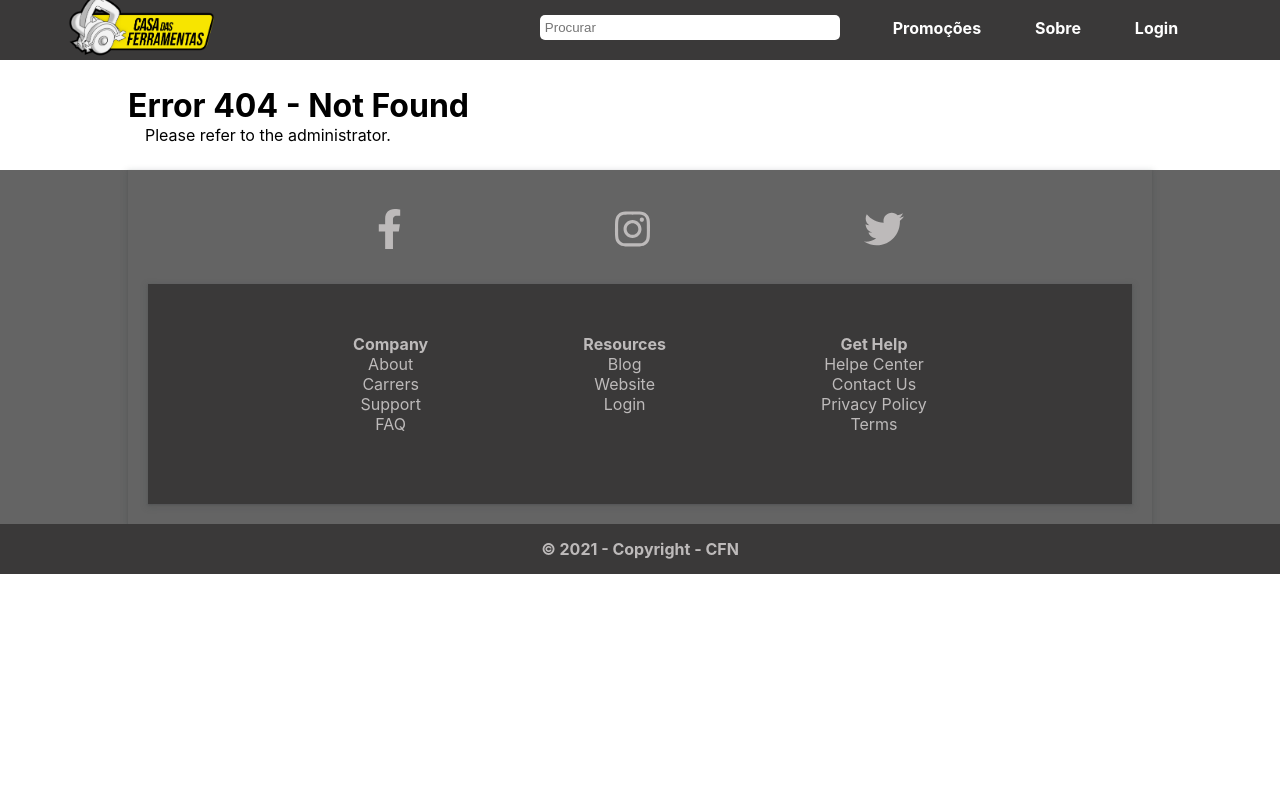
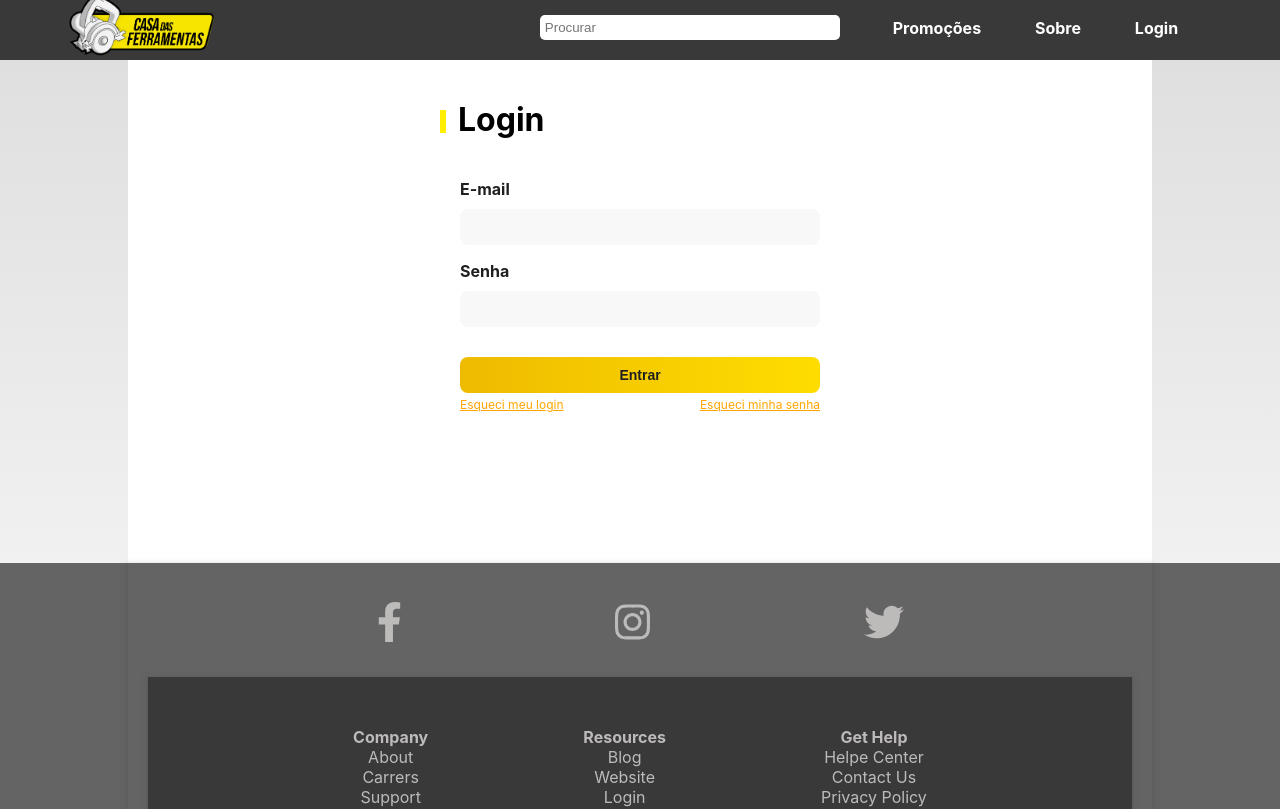
Before and after one commit to RodolfoBelo19/SiteFerramentas, a React (Create React App) app: page /login in a window 1280 px wide. Shown: the top 809 px of the page. Built offline with nearby package versions, Linux system fonts and the light colour scheme.

Commit message:
Make Design Changes

```diff
--- a/src/components/header/Header.jsx
+++ b/src/components/header/Header.jsx
@@ -31,7 +31,7 @@ function Header() {
           <ul className="links">
             <li><Link to={"/"}>Promoções</Link></li>
             <li><Link to={"/sobre"}>Sobre</Link></li>
-            <li><Link to={'/'}>Login</Link></li>
+            <li><Link to={'/login'}>Login</Link></li>
           </ul>
         </div>
 
--- a/src/components/main/Main.jsx
+++ b/src/components/main/Main.jsx
@@ -1,9 +1,15 @@
-/* ALTERAÇÕES MAIN - 26/02/2021 by Leonardo Meira
+/* ALTERAÇÕES MAIN
 
--Adicionado novo componente (StdTitle), cujo propósito é ser um título de estilização padrão para o site.
+26/02/2021 by Leonardo Meira {
+ - Adicionado novo componente (StdTitle), cujo propósito é ser um título de estilização padrão para o site.
 
-- Divs placeholders para produtos substituídas por um componente protótipo de produtos (ProductCard). Imagem do componente importada via CSS, por isso se repete.
-OBS: Precisamos arrumar um jeito de deixar as imagens dinâmicas, mas isso seria mais pra frente, com o uso de banco de dados.
+ - Divs placeholders para produtos substituídas por um componente protótipo de produtos (ProductCard). Imagem do componente importada via CSS, por isso se repete.
+ OBS: Precisamos arrumar um jeito de deixar as imagens dinâmicas, mas isso seria mais pra frente, com o uso de banco de dados.
+}
+
+27/02/2021 by Leonardo Meira {
+ - Adicionado background degradê cinza claro (em todo o site) + 10 produtos em vez de 8 na seção de ofertas
+}
 
 */
 
@@ -45,6 +51,12 @@ function Main() {
                     <ProductCard
                         name="Chave Phillips 2"
                         price="9,99"/>
+                    <ProductCard
+                        name="Chave Phillips 2"
+                        price="9,99"/>
+                    <ProductCard
+                        name="Chave Phillips 2"
+                        price="9,99"/>
                 </div>
             </div>
 
--- a/src/components/product-card/ProductCard.jsx
+++ b/src/components/product-card/ProductCard.jsx
@@ -5,7 +5,7 @@ export default function ProductCard(props) {
         <div className="grid_content">
             <div className="prod-img" alt="prod"/>
             <p className="prod-name">{props.name}</p>
-            <h1 className="prod-price">R$ {props.price}</h1>
+            <p className="prod-price">R$ {props.price}</p>
         </div>
     )
 }
--- a/src/pages/login/Login.jsx
+++ b/src/pages/login/Login.jsx
@@ -1,13 +1,18 @@
 import '../../styles/page_styles/Login.css';
-import '../../components/std-title/StdTitle';
+import { Link } from 'react-router-dom';
+import Header from '../../components/header/Header';
+import Footer from '../../components/footer/Footer';
 import StdTitle from '../../components/std-title/StdTitle';
 
 export default function Login() {
     return (
-        <div className="wrapper">
+        <>
+            <Header />
+            <div className="login-wrapper">
+
+                <div className="form-area">
                     <StdTitle
-                title="Entrar" />
-
+                        title="Login" />
                     <div className="form">
                         <div className="email">
                             <p>E-mail</p>
@@ -21,6 +26,13 @@ export default function Login() {
 
                         <button>Entrar</button>
                     </div>
+                    <footer className="login-footer">
+                        <p><Link className="footer-link" to="/dadada">Esqueci meu login</Link></p>
+                        <p><Link className="footer-link" to="/dadada">Esqueci minha senha</Link></p>
+                    </footer>
                 </div>
+            </div>
+            <Footer />
+        </>
     )
 }
--- a/src/pages/sobre/Sobre.jsx
+++ b/src/pages/sobre/Sobre.jsx
@@ -11,7 +11,7 @@ export default function Sobre() {
             <Header />
                 <div className="wrapper">
                     <div className="title-wrapper">
-                        <div class="title-cursor"></div><h1 className="about-title">Sobre nós</h1>
+                        <div className="title-cursor"></div><h1 className="about-title">Sobre nós</h1>
                     </div>
                     <img className="back-img" src={backImg} alt="Ferramentas"/>
                     <p>Líder absoluta em todo o Grande Rio no segmento de utilidades, a Casa das Ferramentas faz parte do Grupo CFN.</p>
--- a/src/routes.jsx
+++ b/src/routes.jsx
@@ -11,6 +11,7 @@
 import { BrowserRouter, Switch, Route } from 'react-router-dom';
 import Home from './pages/home/Home';
 import Sobre from './pages/sobre/Sobre';
+import Login from './pages/login/Login';
 import NotFound from './pages/not-found/NotFound';
 
 function Routes() {
@@ -19,6 +20,7 @@ function Routes() {
             <Switch>
                 <Route path="/" exact component={Home} />
                 <Route path="/sobre" component={Sobre} />
+                <Route path="/login" component={Login} />
                 <Route component={NotFound} />
             </Switch>
         </BrowserRouter>
--- a/src/styles/component_styles/Main.css
+++ b/src/styles/component_styles/Main.css
@@ -1,21 +1,28 @@
 .main {
-    width: 1000px;
-    margin: 100px auto;
+    width: 80%;
+    margin: 0 auto;
+    padding: 100px 40px;
+    background-color: white;
 }
 
 
 .grid_container {
     display: grid;
-    grid-template-columns: 1fr 1fr 1fr 1fr;
+    grid-template-columns: 1fr 1fr 1fr 1fr 1fr;
 }
 
-@media screen and  (max-width: 1028px) {
+@media screen and  (max-width: 1520px) {
+    .grid_container {
+        grid-template-columns: 1fr 1fr 1fr 1fr;
+    }
+    .main {
+        width: 90%;
+    }
+}
+
+@media screen and  (max-width: 1160px) {
     .grid_container {
         grid-template-columns: 1fr 1fr 1fr;
-    }
-
-    .main {
-        width: auto;
     }
 }
 
@@ -25,19 +32,15 @@
     }
 
     .main {
-        width: auto;
+        width: 95%;
     }
 
 }
 
-@media screen and  (max-width: 768px) {
+@media screen and  (max-width: 600px) {
     .grid_container {
         grid-template-columns: 1fr;
     }
 
-    .main {
-        width: auto;
-    }
-
 
 }
--- a/src/styles/component_styles/ProductCard.css
+++ b/src/styles/component_styles/ProductCard.css
@@ -1,5 +1,5 @@
 .grid_content {
-    padding: 20px;
+    padding: 12px 12px 12px 12px;
     height: 200px;
     width: 200px;
     display: flex;
@@ -11,8 +11,20 @@
     box-shadow: rgba(0, 0, 0, 0.07) 0px 1px 2px, rgba(0, 0, 0, 0.07) 0px 2px 4px, rgba(0, 0, 0, 0.07) 0px 4px 8px, rgba(0, 0, 0, 0.07) 0px 8px 16px, rgba(0, 0, 0, 0.07) 0px 16px 32px, rgba(0, 0, 0, 0.07) 0px 32px 64px;
 }
 
+.grid_content .prod-name, .prod-price {
+    margin: 0;
+}
+
 .grid_content .prod-name {
-    margin: 0;
+    font-size: 14px;
+    text-decoration: underline;
+    margin: 8px 0 4px 0;
+    color: #1f1f1f;
+}
+
+.grid_content .prod-price {
+    font-size: 18px;
+    font-weight: bold;
 }
 
 .prod-img {
--- a/src/styles/index.css
+++ b/src/styles/index.css
@@ -1,3 +1,7 @@
+html {
+  background: linear-gradient(to bottom, #ddd, #fff);
+}
+
 body {
   margin: 0;
   font-family: -apple-system, BlinkMacSystemFont, 'Segoe UI', 'Roboto', 'Oxygen',
--- a/src/styles/page_styles/Login.css
+++ b/src/styles/page_styles/Login.css
@@ -0,0 +1,78 @@
+.login-wrapper {
+    width: 80%;
+    background-color: white;
+    margin: 0 auto;
+    padding: 100px 40px 150px 40px;
+    display: flex;
+    align-items: center;
+    flex-direction: column;
+}
+
+.form-area {
+    width: 400px;
+}
+
+.form-area .form {
+    display: flex;
+    flex-direction: column;
+    align-items: center;
+}
+
+.form .email,
+.form .password {
+    display: flex;
+    flex-direction: column;
+    justify-content: center;
+}
+
+.form .email p,
+.form .password p {
+    margin: 0;
+    color: #1f1f1f;
+    font-weight: bold;
+}
+
+.form .email>input, .password>input {
+    width: 360px;
+    height: 36px;
+    padding: 8px 10px;
+    margin: 10px 0 16px 0;
+    font-size: 18px;
+    border-radius: 8px;
+    border: none;
+    outline: none;
+    color: #1f1f1f;
+    background-color: #f8f8f8
+}
+
+.form .password>input {
+    margin-bottom: 30px;
+}
+
+.form button {
+    width: 360px;
+    height: 36px;
+    border: none;
+    background: linear-gradient(to left, #fd0, #eb0);
+    color: #1f1f1f;
+    font-weight: bold;
+    font-size: 14px;
+    border-radius: 8px;
+}
+
+.login-footer {
+    width: 360px;
+    display: flex;
+    justify-content: space-between;
+    background: none;
+}
+
+.login-footer p {
+    margin: 0;
+}
+
+.login-footer .footer-link {
+    color: orange;
+    font-size: 12px;
+    text-decoration: underline;
+}
--- a/src/styles/page_styles/Sobre.css
+++ b/src/styles/page_styles/Sobre.css
@@ -1,7 +1,8 @@
 .wrapper {
-    width: 100%;
-    margin-top: 60px;
-    padding: 2% 10%;
+    width: 80%;
+    background-color: white;
+    padding: 100px 40px;
+    margin: 0 auto;
     display: flex;
     flex-direction: column;
     justify-content: center;
```
Lines whose indentation alone changed are shown as unchanged.
